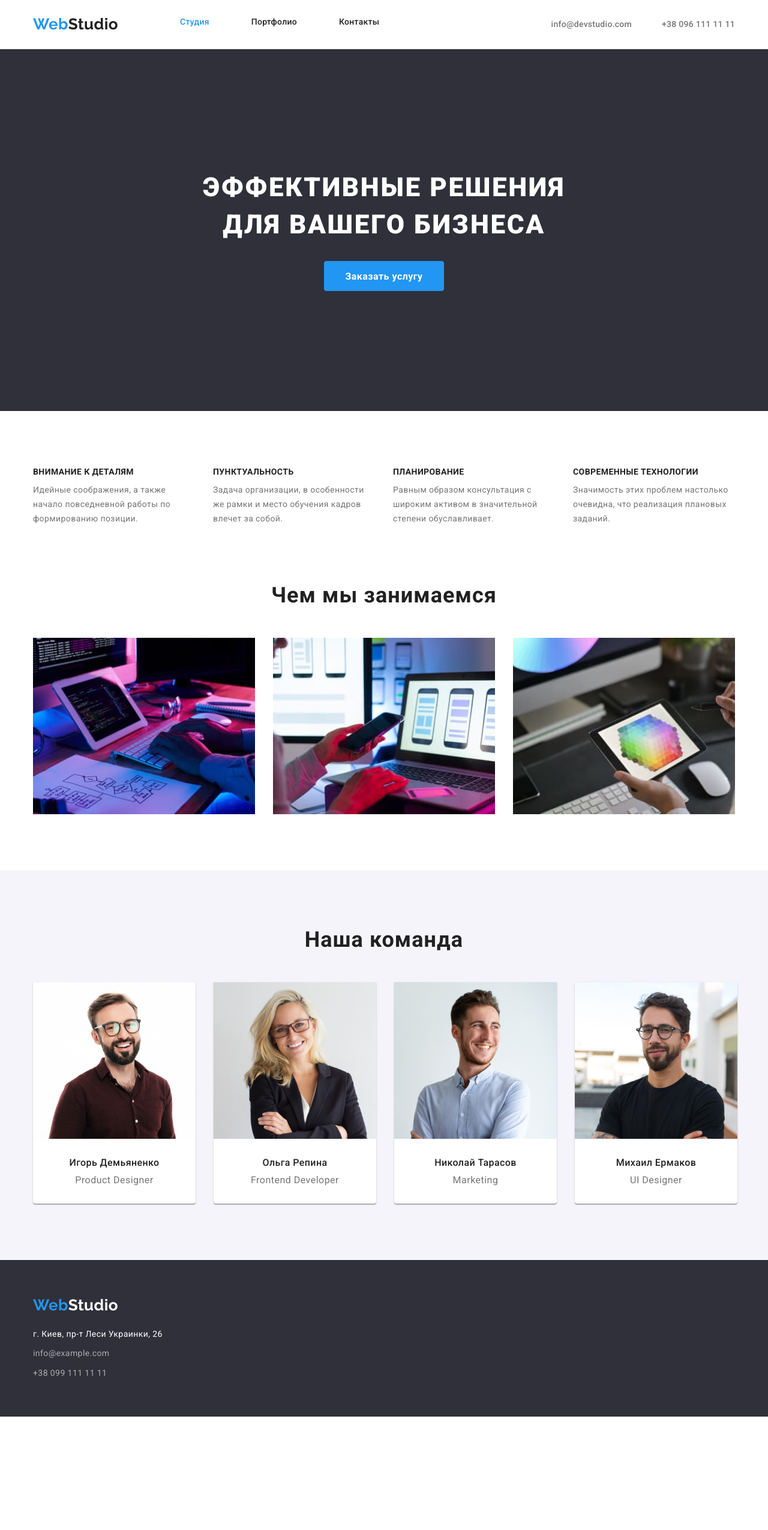
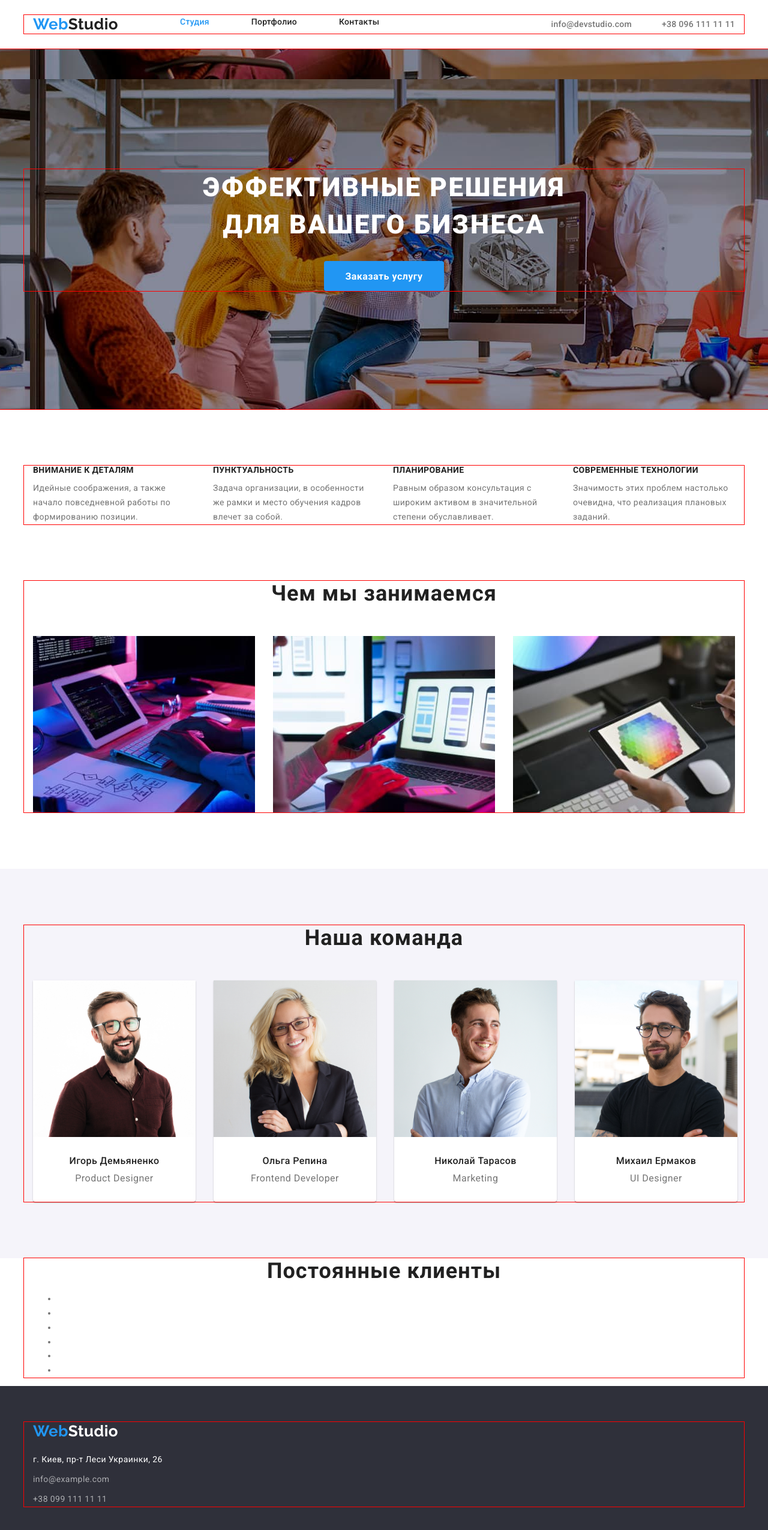
Before and after one commit to DmitriyKorshunov/goit-markup-hw-04, a plain HTML site: page index.html in a window 1280 px wide. Shown: the whole page at 60% size. Before the commit the page ends 2361 px from the top, so only its background shows below. Drawn offline with nearby package versions, Linux system fonts and the light colour scheme.

Commit message:
Создана секция наши клиенты без контента

```diff
--- a/index.html
+++ b/index.html
@@ -51,6 +51,7 @@
     <!--Уникальный контент страницы-->
     <main>
       <!--Герой-->
+
       <section class="hero">
         <div class="container">
           <h1 class="hero-title">Эффективные решения для вашего бизнеса</h1>
@@ -105,7 +106,7 @@
       <!--Чем мы занимаемся-->
       <section class="section-work">
         <div class="container">
-          <h2 class="work-title">Чем мы занимаемся</h2>
+          <h2 class="title work-title">Чем мы занимаемся</h2>
           <ul class="work-list list">
             <li class="work-item">
               <img
@@ -137,7 +138,7 @@
       <!--Наша команда-->
       <section class="section-team">
         <div class="container">
-          <h2 class="team-title">Наша команда</h2>
+          <h2 class="title team-title">Наша команда</h2>
           <ul class="team-list list">
             <li class="team-card item">
               <img
@@ -182,6 +183,20 @@
           </ul>
         </div>
       </section>
+      <!--Clients-->
+      <section>
+        <div class="container">
+          <h2 class="title">Постоянные клиенты</h2>
+          <ul>
+            <li><a href=""></a></li>
+            <li><a href=""></a></li>
+            <li><a href=""></a></li>
+            <li><a href=""></a></li>
+            <li><a href=""></a></li>
+            <li><a href=""></a></li>
+          </ul>
+        </div>
+      </section>
     </main>
     <!--Подвал-->
     <footer class="footer">
--- a/styles/styles.css
+++ b/styles/styles.css
@@ -61,6 +61,17 @@ img {
   margin-right: auto;
   width: 1200px;
   padding: 0 15px;
+  outline: 1px solid red;
+}
+
+.title {
+  font-weight: 700;
+  font-size: 36px;
+  line-height: 1.17;
+  text-align: center;
+  letter-spacing: 0.03em;
+
+  color: var(--title-text-color);
 }
 
 /*------HEADER------*/
@@ -148,11 +159,22 @@ img {
 /*------------hero-----------*/
 
 .hero {
+  max-width: 1600px;
+  height: 600px;
+  margin-left: auto;
+  margin-right: auto;
   background-color: var(--background-hero-footer-color);
   text-align: center;
   padding-top: 200px;
   padding-bottom: 200px;
+
+  background-image: url(../img/heroimg.jpg);
+  background-repeat: repeat;
+  background-position: 50px 50px;
+  background-size: cover;
+  outline: 1px solid red;
 }
+
 .hero-title {
   width: 696px;
   margin: auto;
@@ -231,14 +253,6 @@ img {
 
 .work-title {
   margin-bottom: 50px;
-
-  color: var(--title-text-color);
-
-  font-weight: 700;
-  font-size: 36px;
-  line-height: 1.17;
-  text-align: center;
-  letter-spacing: 0.03em;
 }
 
 .work-list {
@@ -276,12 +290,6 @@ img {
 .team-title {
   margin-bottom: 50px;
   color: var(--title-text-color);
-
-  font-weight: 700;
-  font-size: 36px;
-  line-height: 1.17;
-  text-align: center;
-  letter-spacing: 0.03em;
 }
 
 .team-img {
@@ -310,6 +318,8 @@ img {
   text-align: center;
   letter-spacing: 0.03em;
 }
+
+/*-----Clients-----*/
 
 /*------portfolio-------*/
 
```
